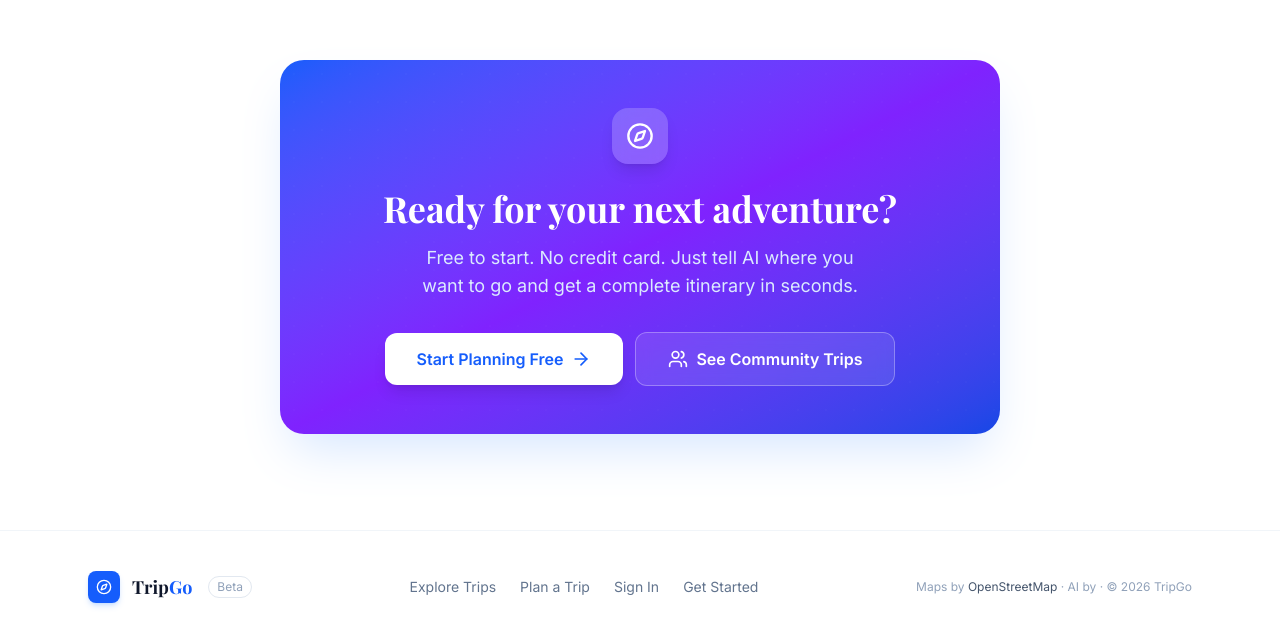
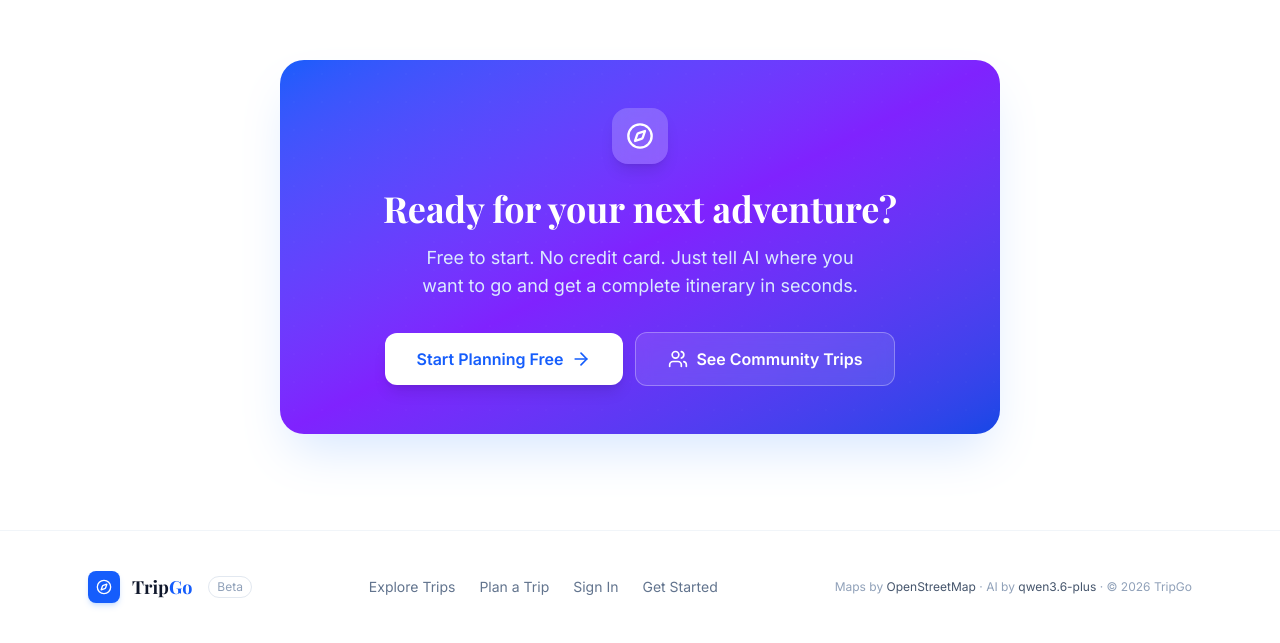
Before and after one commit to kbimsara/tripGo, a Next.js app: page / in a window 1280 px wide. Shown: the part 3122-3765 px from the top of the page. Built offline with nearby package versions, Linux system fonts and the light colour scheme; no server answers; a web font is replaced by a local one.

Commit message:
Update page.tsx

```diff
--- a/src/app/page.tsx
+++ b/src/app/page.tsx
@@ -460,7 +460,7 @@ export default function HomePage() {
 
             <p className="text-xs text-slate-400">
               Maps by <span className="text-slate-600">OpenStreetMap</span> ·{" "}
-              AI by <span className="text-slate-600"></span> ·{" "}
+              AI by <span className="text-slate-600">qwen3.6-plus</span> ·{" "}
               © {new Date().getFullYear()} TripGo
             </p>
           </div>
```
